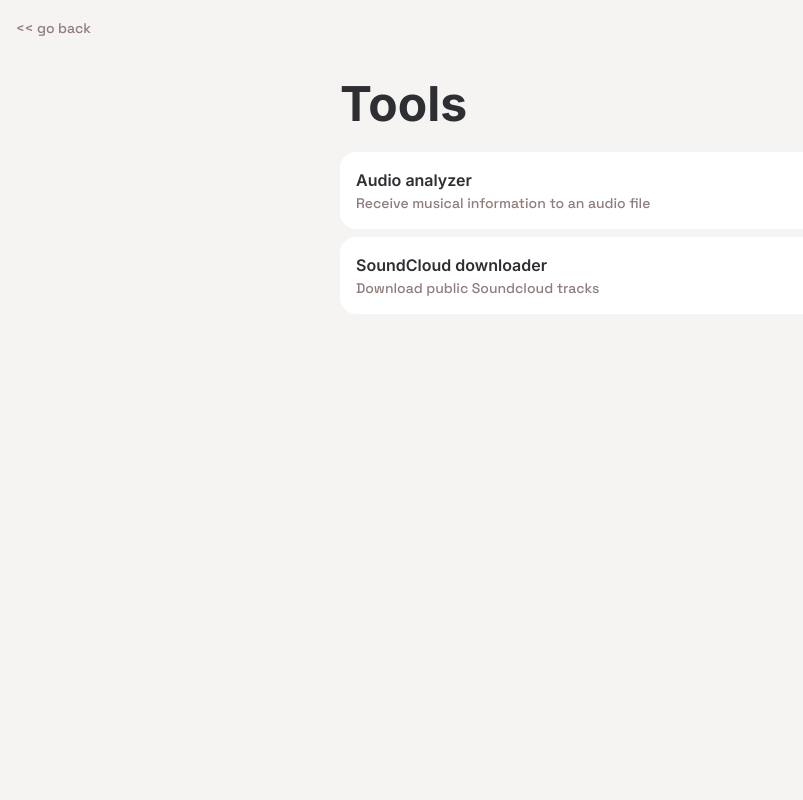
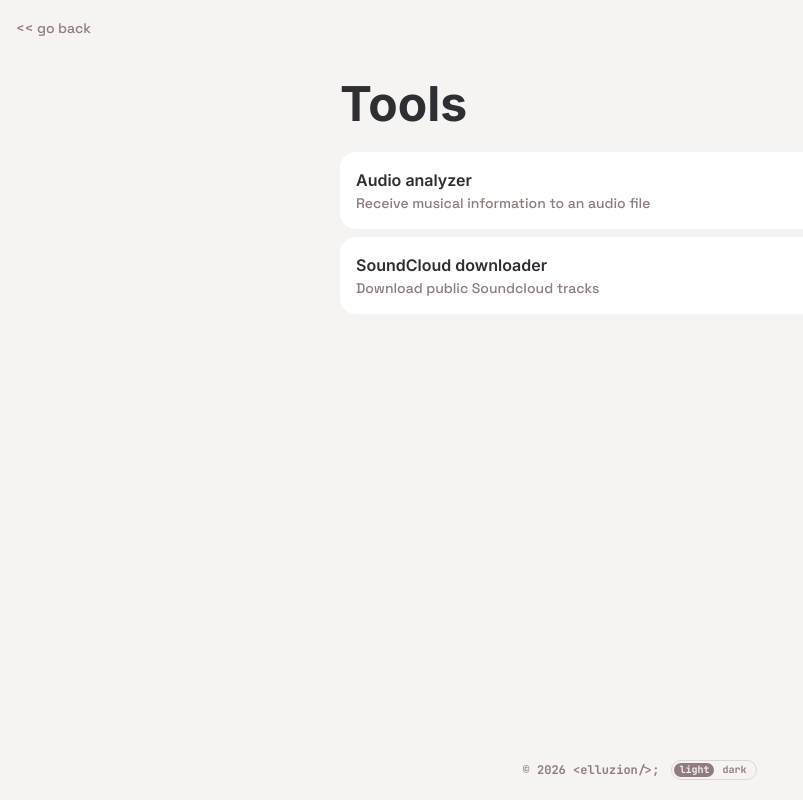
Before and after one commit to elluzion/music2, a SvelteKit app: page /tools in a window 1280 px wide. Shown: the whole page, without its empty margins (0-803 px from the left). Built offline with nearby package versions, Linux system fonts and the light colour scheme.

Commit message:
feat: add dark mode and global footer

```diff
--- a/src/app.css
+++ b/src/app.css
@@ -2,6 +2,8 @@
 @import url('https://fonts.googleapis.com/css2?family=Material+Symbols+Outlined:opsz,wght,FILL,GRAD@20..48,100..700,0..1,-50..200');
 @import 'tailwindcss';
 @plugin '@tailwindcss/typography';
+
+@custom-variant dark (&:where(.dark, .dark *));
 
 @theme {
 	--color-primary: #976567;
@@ -23,6 +25,26 @@
 	--breakpoint-xs: 400px;
 }
 
+:root {
+	color-scheme: light;
+}
+
+html.dark {
+	color-scheme: dark;
+
+	--color-primary: #c19396;
+	--color-onPrimary: #1c1215;
+	--color-secondary: #a3a1a4;
+	--color-onSecondary: #131316;
+	--color-background: #0d0d0f;
+	--color-onBackground: #ededee;
+	--color-onBackgroundVariant: #85858b;
+	--color-surface: #17171a;
+	--color-onSurface: #ededee;
+	--color-surfaceVariant: #212125;
+	--color-onSurfaceVariant: #ededee;
+}
+
 body {
 	@apply bg-background text-onBackground;
 }
@@ -36,7 +58,7 @@ body {
 }
 
 *::selection {
-	@apply bg-black/10;
+	@apply bg-black/10 dark:bg-white/20;
 }
 
 html.lenis,
--- a/src/app.html
+++ b/src/app.html
@@ -10,6 +10,15 @@
 		<link rel="icon" href="/favicon/large.png" type="image/png" sizes="192x192" />
 		<link rel="apple-touch-icon" href="/favicon/apple-icon.png" type="image/png" sizes="180x180" />
 		<title>Elluzion</title>
+		<script>
+			(() => {
+				try {
+					const stored = localStorage.getItem('theme');
+					const dark = stored ? stored === 'dark' : matchMedia('(prefers-color-scheme: dark)').matches;
+					document.documentElement.classList.toggle('dark', dark);
+				} catch {}
+			})();
+		</script>
 		%sveltekit.head%
 	</head>
 	<body data-sveltekit-preload-data="hover">
--- a/src/lib/components/chevron-select.svelte
+++ b/src/lib/components/chevron-select.svelte
@@ -51,7 +51,7 @@
 <ul
 	use:melt={$menu}
 	aria-hidden={!$open}
-	class="absolute flex flex-col gap-1 rounded-2xl bg-surface p-2 shadow-xl shadow-secondary/15 transition-all duration-150 ease-out"
+	class="absolute flex flex-col gap-1 rounded-2xl bg-surface p-2 shadow-xl shadow-secondary/15 transition-all duration-150 ease-out dark:shadow-black/50"
 	class:pointer-events-none={!$open}
 	class:opacity-0={!$open}
 	class:-translate-y-2={!$open}
--- a/src/lib/components/info-sheet.svelte
+++ b/src/lib/components/info-sheet.svelte
@@ -1,7 +1,7 @@
 <script lang="ts">
 	import Button from '#components/ui/button.svelte';
 	import { faChevronUp } from '@fortawesome/free-solid-svg-icons';
-	import { onMount } from 'svelte';
+	import { onDestroy, onMount } from 'svelte';
 	import Fa from 'svelte-fa';
 	import Overlay from './overlay.svelte';
 	interface Props {
@@ -53,6 +53,8 @@
 
 	//#region Hook
 	onMount(() => {
+		// Reserve space below the footer so the floating sheet never covers it.
+		document.body.classList.add('has-info-sheet');
 		updatePreviewWidth();
 
 		// Update content height on resize
@@ -60,6 +62,11 @@
 
 		// If component has been mounted, fade the container in
 		isMounted = true;
+	});
+
+	onDestroy(() => {
+		if (typeof document === 'undefined') return;
+		document.body.classList.remove('has-info-sheet');
 	});
 	//#endregion
 </script>
@@ -117,7 +124,7 @@
 		@apply pointer-events-none fixed inset-0 z-40 flex h-dvh w-full items-end justify-center overflow-hidden p-4 transition-opacity delay-200 xs:p-6;
 	}
 	#infoSheet {
-		@apply pointer-events-auto flex h-14 items-end overflow-hidden rounded-[28px] bg-surface p-2 shadow-xl shadow-secondary/15 transition-all duration-300;
+		@apply pointer-events-auto flex h-14 items-end overflow-hidden rounded-[28px] bg-surface p-2 shadow-xl shadow-secondary/15 transition-all duration-300 dark:shadow-black/50;
 
 		&.expanded {
 			@apply w-full md:w-[500px];
--- /dev/null
+++ b/src/lib/components/theme-toggle.svelte
@@ -0,0 +1,58 @@
+<script lang="ts">
+	function toggleTheme() {
+		const root = document.documentElement;
+		const isDark = root.classList.toggle('dark');
+
+		try {
+			localStorage.setItem('theme', isDark ? 'dark' : 'light');
+		} catch {
+			// Storage can be unavailable (private mode). The class alone still works.
+		}
+	}
+</script>
+
+<button
+	type="button"
+	class="theme-toggle"
+	aria-label="Toggle dark mode"
+	title="Toggle dark mode"
+	onclick={toggleTheme}
+>
+	<span class="thumb"></span>
+	<span class="option option-light">light</span>
+	<span class="option option-dark">dark</span>
+</button>
+
+<style lang="postcss">
+	@reference '../../app.css';
+
+	.theme-toggle {
+		@apply relative inline-flex shrink-0 cursor-pointer items-center rounded-full border border-secondary/25 p-[2px] align-middle select-none;
+		@apply font-mono text-[10px] leading-none font-bold;
+		@apply transition-colors duration-300;
+		@apply focus-visible:ring-2 focus-visible:ring-primary/60 focus-visible:outline-none;
+	}
+
+	.theme-toggle:hover {
+		@apply border-secondary/60;
+	}
+
+	.option {
+		@apply relative z-10 flex h-[14px] w-[40px] items-center justify-center text-secondary;
+		@apply transition-colors duration-300;
+	}
+
+	.thumb {
+		@apply absolute top-[2px] left-[2px] h-[14px] w-[40px] rounded-full bg-secondary;
+		@apply transition-transform duration-300 ease-out;
+	}
+
+	:global(html:not(.dark)) .option-light,
+	:global(html.dark) .option-dark {
+		color: var(--color-background);
+	}
+
+	:global(html.dark) .thumb {
+		transform: translateX(40px);
+	}
+</style>
--- a/src/lib/components/ui/slider.svelte
+++ b/src/lib/components/ui/slider.svelte
@@ -44,7 +44,7 @@
 </script>
 
 <span use:melt={$root} {...rest} class="relative flex h-[20px] w-[200px] items-center {rest.class}">
-	<span class="h-1 w-full bg-onPrimary">
+	<span class="h-1 w-full bg-secondary/25">
 		<span use:melt={$range} style="width: {(100 * value) / max}%;" class="block h-1 w-full rounded-full bg-primary"
 		></span>
 	</span>
--- a/src/routes/+layout.svelte
+++ b/src/routes/+layout.svelte
@@ -2,6 +2,7 @@
 	import { onNavigate } from '$app/navigation';
 	import { page } from '$app/state';
 	import BackButton from '#components/back-button.svelte';
+	import ThemeToggle from '#components/theme-toggle.svelte';
 	import Lenis from 'lenis';
 	import { onMount } from 'svelte';
 	import '../app.css';
@@ -45,13 +46,34 @@
 {/if}
 <div id="pageWrapper">
 	<slot></slot>
+	<footer id="siteFooter">
+		<p class="footer-text">
+			<span>© {new Date().getFullYear()} &lt;elluzion/&gt;;</span>
+			<ThemeToggle />
+			{#if page.url.pathname !== '/tools'}
+				<a class="underline-offset-2 hover:underline" href="/tools">tools &gt;&gt;</a>
+			{/if}
+		</p>
+	</footer>
 </div>
 
 <style lang="postcss">
 	@reference '../app.css';
 
 	#pageWrapper {
-		@apply min-h-dvh w-full px-4;
+		@apply flex min-h-dvh w-full flex-col px-4;
+	}
+
+	#siteFooter {
+		@apply mt-auto flex w-full items-center justify-center py-5;
+	}
+
+	:global(body.has-info-sheet) #siteFooter {
+		@apply mb-[88px];
+	}
+
+	.footer-text {
+		@apply flex flex-wrap items-center justify-center gap-x-3 gap-y-2 font-mono text-xs font-bold text-secondary;
 	}
 
 	@media (min-width: 600px) {
--- a/src/routes/+page.svelte
+++ b/src/routes/+page.svelte
@@ -98,7 +98,7 @@
 <div class="page-wrapper">
 	<!-- Header -->
 	<div class="flex flex-col justify-end">
-		<img src="/elluzion-textlogo.svg" class="mb-2" alt="elluzion logo" width="130" />
+		<span class="logo mb-2" role="img" aria-label="elluzion logo"></span>
 	</div>
 	<div class="about-card">
 		<p>🎹 producer/beatmaker</p>
@@ -154,14 +154,6 @@
 			{/each}
 		</div>
 	{/if}
-
-	<!-- Footer -->
-	<div class="flex w-full items-center justify-center py-2">
-		<p class="font-mono font-bold">
-			© {new Date().getFullYear()} &lt;elluzion/&gt;;
-			<a class="underline-offset-2 hover:underline" href="/tools">tools &gt;&gt;</a>
-		</p>
-	</div>
 </div>
 
 <style lang="postcss">
@@ -176,7 +168,13 @@
 	}
 
 	.about-card p {
-		@apply text-sm font-semibold text-onBackground;
+		@apply text-sm font-semibold text-[#2e2e33];
+	}
+
+	.logo {
+		@apply block h-[30px] w-[127px] bg-onBackground;
+		-webkit-mask: url('/elluzion-textlogo.svg') center / contain no-repeat;
+		mask: url('/elluzion-textlogo.svg') center / contain no-repeat;
 	}
 
 	.socials-list {
@@ -194,7 +192,7 @@
 	}
 
 	.playlist-banner p {
-		@apply text-sm font-semibold text-background ease-out;
+		@apply text-sm font-semibold text-[#f6f4f3] ease-out;
 	}
 
 	.song-item-list {
--- a/src/routes/[permalink]/+page.svelte
+++ b/src/routes/[permalink]/+page.svelte
@@ -16,6 +16,15 @@
 	let song = $derived(data.song!);
 	let metadata = $derived(data.metadata!);
 	let streamLinks = $derived(song.streamLinks.map((x) => resolvePlatform(x)));
+
+	// Brand colors that are (near) black would vanish on the dark surface.
+	function isInverting(color: string) {
+		return color.toLowerCase() === '#000000' || color.toLowerCase() === '#000';
+	}
+
+	function textColor(color: string) {
+		return isInverting(color) ? 'var(--color-onBackground)' : color;
+	}
 
 	onMount(() => {
 		if (!data.song) {
@@ -50,7 +59,7 @@
 
 {#if song}
 	<!-- Head -->
-	<div class="flex flex-col items-center gap-4 py-4 pb-[104px]">
+	<div class="flex flex-col items-center gap-4 py-4 pb-4">
 		<div class="flex aspect-square max-h-[400px] w-full max-w-[400px] flex-col items-center justify-center gap-8">
 			<img src={song.artUrl} alt={song.title} class="w-1/2 rounded-3xl" />
 			<div class="flex flex-col items-center gap-1 *:text-center">
@@ -67,12 +76,16 @@
 			{#each streamLinks as link, i (link.id)}
 				<Button
 					variant="surface"
-					style="color: {link.color}"
+					style="color: {textColor(link.color)}"
 					class="flex !h-14 w-full items-center justify-center gap-2 font-medium"
 					hoverAnim
 					onclick={() => window.open(song.streamLinks[i], '_blank')}
 				>
-					<Fa icon={link.icon} size="1.2x" color={link.color} />
+					<Fa
+						icon={link.icon}
+						size="1.2x"
+						color={isInverting(link.color) ? 'currentColor' : link.color}
+					/>
 					{link.name}
 				</Button>
 			{/each}
```
